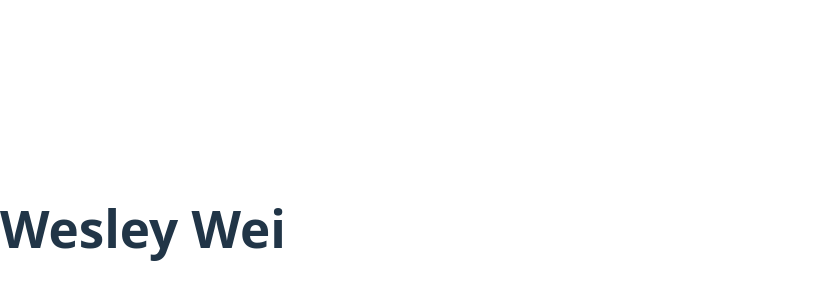
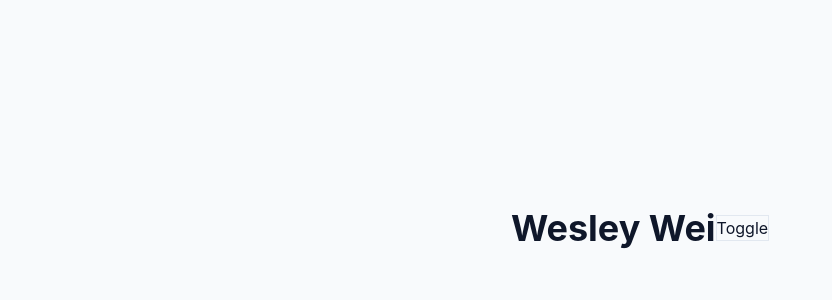
Before and after one commit to JourneyToTheWes/ProjectWesleyWei, a React app in the folder frontend/: page / in a window 1280 px wide. Shown: the part 172-472 px from the top of the page, without its empty margins (0-832 px from the left). Built offline with nearby package versions, Linux system fonts and the light colour scheme; the HTML template or start-up script is replaced by a standard one.

Commit message:
Added custom Tailwind theme and light/dark toggle

```diff
--- a/frontend/src/App.tsx
+++ b/frontend/src/App.tsx
@@ -1,7 +1,14 @@
+import { useTheme } from "./hooks/useTheme";
+
 const App = () => {
+    const { toggleTheme } = useTheme();
+
     return (
         <div className="min-h-screen flex items-center justify-center">
             <h1 className="text-4xl font-bold">Wesley Wei</h1>
+            <button className="border" onClick={toggleTheme}>
+                Toggle
+            </button>
         </div>
     );
 };
--- /dev/null
+++ b/frontend/src/hooks/useTheme.ts
@@ -0,0 +1,12 @@
+export const useTheme = () => {
+    const toggleTheme = () => {
+        const root = document.documentElement;
+        root.classList.toggle("dark");
+        localStorage.setItem(
+            "theme",
+            root.classList.contains("dark") ? "dark" : "light",
+        );
+    };
+
+    return { toggleTheme };
+};
--- a/frontend/src/index.css
+++ b/frontend/src/index.css
@@ -1,70 +1,42 @@
 @import "tailwindcss";
 
-:root {
-    font-family: system-ui, Avenir, Helvetica, Arial, sans-serif;
-    line-height: 1.5;
-    font-weight: 400;
+@custom-variant dark (&:where(.dark, .dark *));
 
-    color-scheme: light dark;
-    color: rgba(255, 255, 255, 0.87);
-    background-color: #242424;
+@theme {
+    --color-background: #f8fafc;
+    --color-surface: #ffffff;
+    --color-card: #ffffff;
 
-    font-synthesis: none;
-    text-rendering: optimizeLegibility;
-    -webkit-font-smoothing: antialiased;
-    -moz-osx-font-smoothing: grayscale;
+    --color-content: #0f172a;
+
+    --color-primary: #166534;
+    --color-secondary: #dcfce7;
+    --color-accent: #64748b;
+
+    --color-muted: #e5e5e5;
+    --color-border: #e2e8f0;
 }
 
-a {
-    font-weight: 500;
-    color: #646cff;
-    text-decoration: inherit;
-}
-a:hover {
-    color: #535bf2;
+.dark {
+    --color-background: #0f172a;
+    --color-surface: #1e293b;
+    --color-card: #1e293b;
+
+    --color-content: #f1f5f9;
+
+    --color-primary: #4ade80;
+    --color-secondary: #064e3b;
+    --color-accent: #94a3b8;
+
+    --color-muted: #334155;
+    --color-border: #334155;
 }
 
+/* Base styling */
 body {
-    margin: 0;
-    display: flex;
-    place-items: center;
-    min-width: 320px;
-    min-height: 100vh;
+    @apply bg-background text-content;
 }
 
-h1 {
-    font-size: 3.2em;
-    line-height: 1.1;
+* {
+    @apply border-border;
 }
-
-button {
-    border-radius: 8px;
-    border: 1px solid transparent;
-    padding: 0.6em 1.2em;
-    font-size: 1em;
-    font-weight: 500;
-    font-family: inherit;
-    background-color: #1a1a1a;
-    cursor: pointer;
-    transition: border-color 0.25s;
-}
-button:hover {
-    border-color: #646cff;
-}
-button:focus,
-button:focus-visible {
-    outline: 4px auto -webkit-focus-ring-color;
-}
-
-@media (prefers-color-scheme: light) {
-    :root {
-        color: #213547;
-        background-color: #ffffff;
-    }
-    a:hover {
-        color: #747bff;
-    }
-    button {
-        background-color: #f9f9f9;
-    }
-}
```
